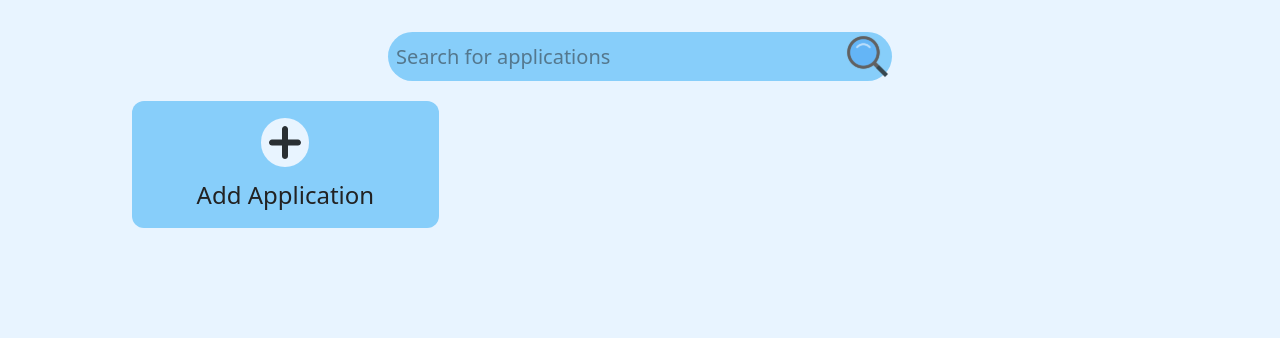
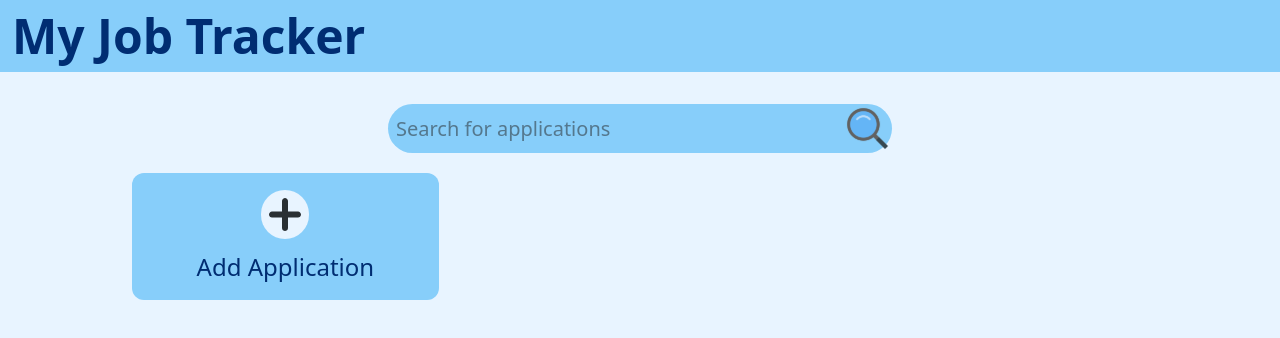
Before and after one commit to sri-nivas1227/my-job-tracker, a Next.js app: page /applicationTracker in a window 1280 px wide. Shown: the top 338 px of the page. Built offline with nearby package versions, Linux system fonts and the light colour scheme.

Commit message:
add navbar

```diff
--- a/src/app/applicationTracker/components/CreateApplicationTile.jsx
+++ b/src/app/applicationTracker/components/CreateApplicationTile.jsx
@@ -21,7 +21,7 @@ const CreateApplicationTile = ({ setShowModal, setModalEdit }) => {
             alt="plus icon"
             className="w-1/6 bg-light-mode-bg rounded-full p-2"
           />
-          <span className="font-moul text-dark-gray text-2xl">
+          <span className="font-moul text-dark-blue text-2xl">
             Add Application
           </span>
         </div>
--- a/src/app/applicationTracker/layout.tsx
+++ b/src/app/applicationTracker/layout.tsx
@@ -1,11 +1,11 @@
-// import NavBar from "@/app/components/NavBar";
+import NavBar from "@/app/global/NavBar";
 
 export default function ApplicationTrackerLayout({ children }) {
   return (
     <div className="h-screen flex flex-col fixed bg-light-mode-bg">
-      {/* <div className="h-full">
-        <NavBar title={"Application Tracker"} />
-      </div> */}
+      {/* <div className="h-full"> */}
+        <NavBar />
+      {/* </div> */}
       <div className="w-4/5 min-h-full m-auto py-4">{children}</div>
     </div>
   );
--- /dev/null
+++ b/src/app/global/NavBar.jsx
@@ -0,0 +1,9 @@
+const NavBar = () => {
+  return (
+    <div className="w-full bg-light-blue p-3">
+      <h1 className="text-white text-5xl text-dark-blue font-bold font-sans">My Job Tracker</h1>
+    </div>
+  );
+};
+
+export default NavBar;
```
